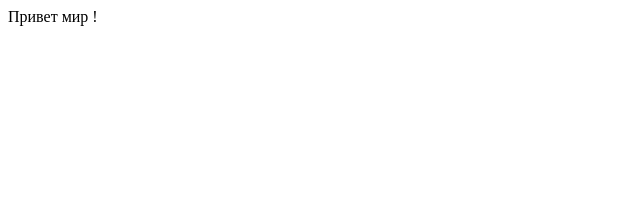
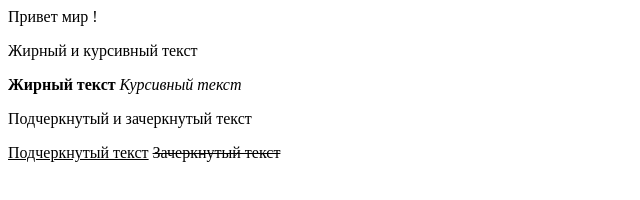
Before and after one commit to Ara2030/Maxima_Lesson_1, a plain HTML site: page index.html in a window 1280 px wide. Shown: the whole page, without its empty margins (0-640 px from the left). Drawn offline with Linux system fonts and the light colour scheme.

Commit message:
Adding text and block tags

```diff
--- a/index.html
+++ b/index.html
@@ -8,5 +8,17 @@
 </head>
 <body>
     Привет мир !
+    <!-- Блочные тег p, div -->
+    <div>
+        <p>Жирный и курсивный текст</p>
+    <!-- Тестовые теги b, i, u, s -->
+        <b> Жирный текст </b>
+        <i> Курсивный текст </i>
+    </div>
+    <div>
+        <p>Подчеркнутый и зачеркнутый текст</p>
+        <u>Подчеркнутый текст</u>
+        <s>Зачеркнутый текст</s>
+    </div>
 </body>
 </html>
```
